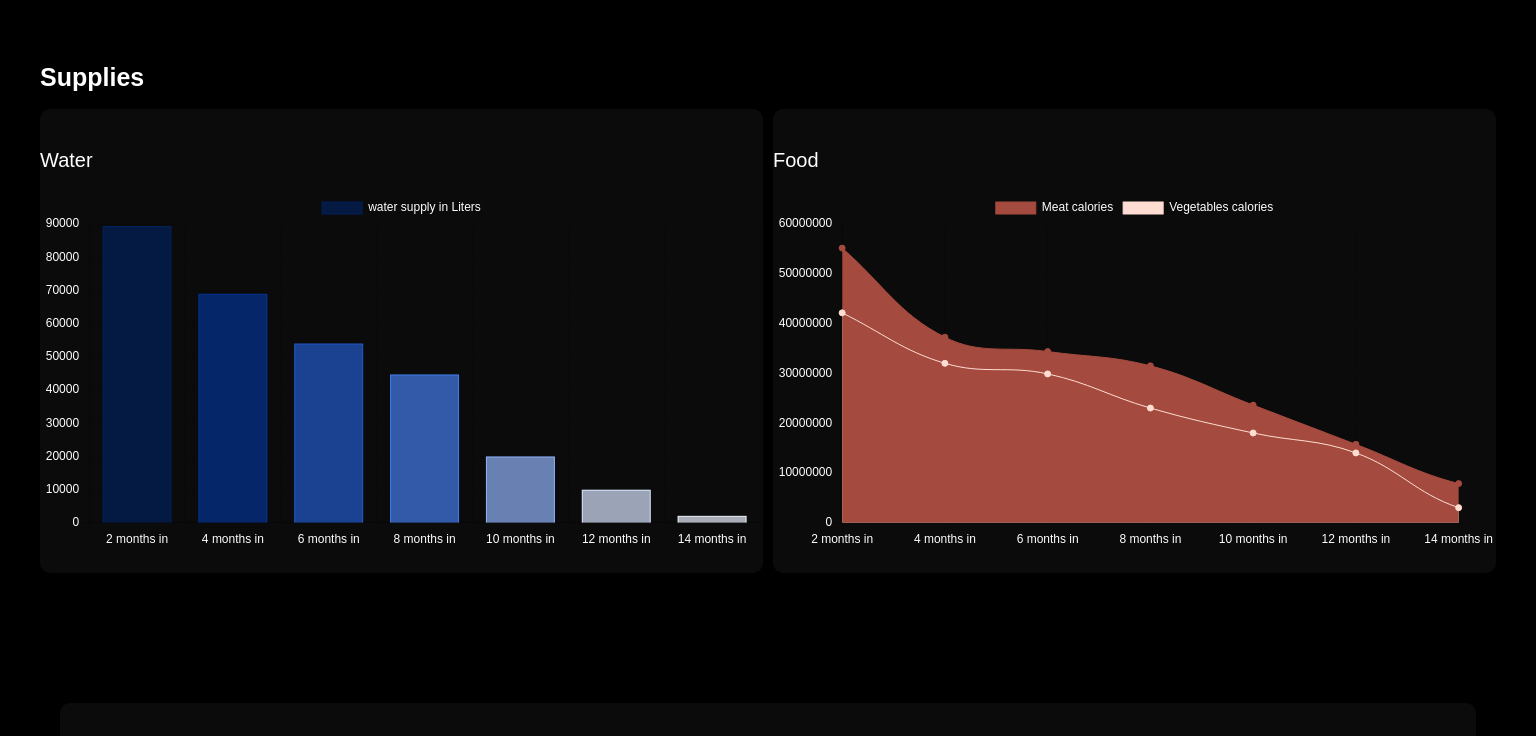
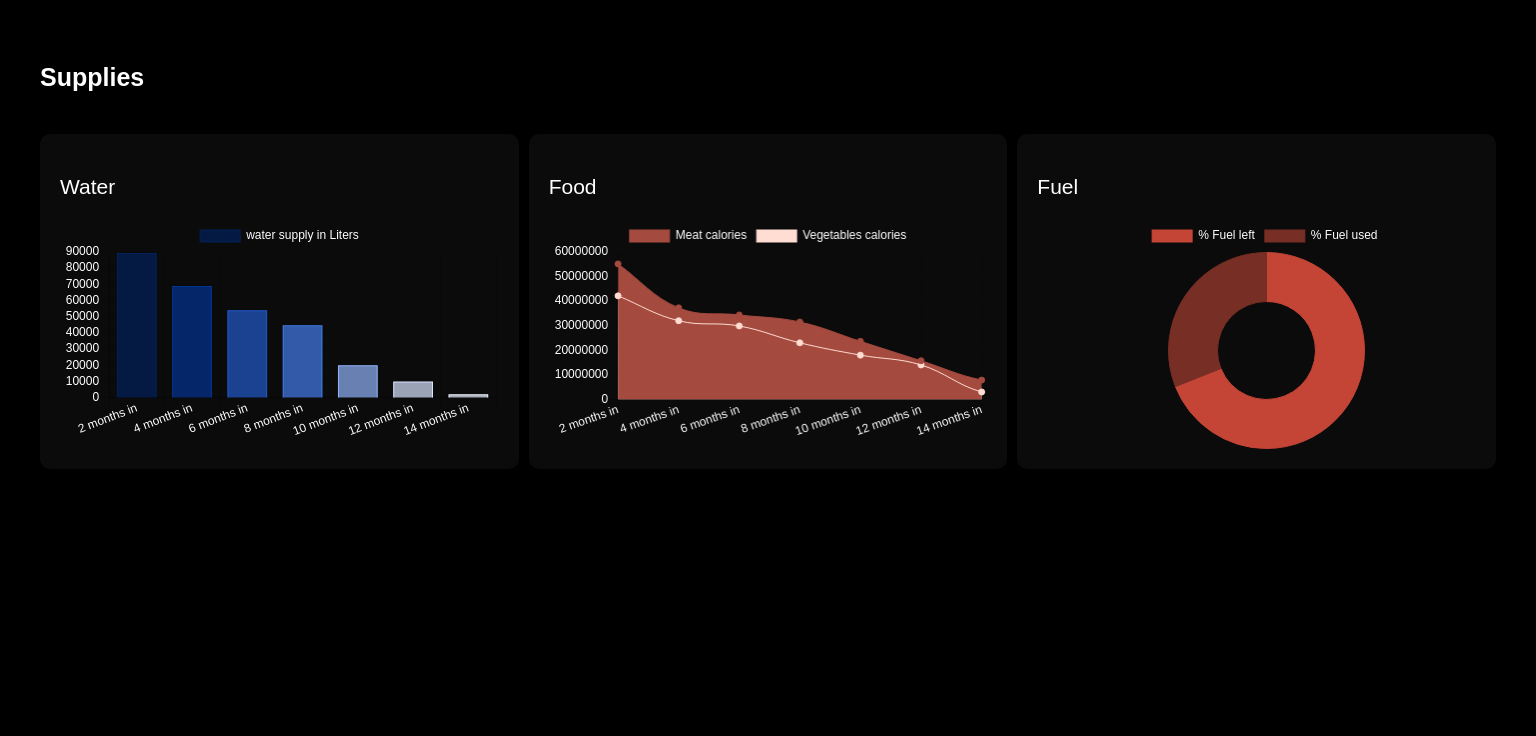
Before and after one commit to Megandb/XT2-challenge-1, a plain HTML site: page index.html in a window 1536 px wide. Shown: the part 48-784 px from the top of the page. Drawn offline with nearby package versions, Linux system fonts and the light colour scheme.

Commit message:
media queries afgemaakt, met grid
Hier heb ik de naam van de fuel aangepast bij de java pagina.
verder heb ik twee nieuwe schermbreedtes aangemaakt, 1200px en 1500px. Bij 1200px heb ik de h1 en p grootte aangepast en de grootte van mijn derde chart (fuel), niet zulke hele grote veranderingen dus.
Bij 1500px schermbreedtes heb ik mijn grid aangepast, ze staan nu met z'n drieën naast elkaar. In totaal drie keer media queries gebruikt.

```diff
--- a/main.js
+++ b/main.js
@@ -128,10 +128,10 @@ var ctx = document.getElementById('thirdChart').getContext('2d');
 var thirdChart = new Chart(ctx, {
     type: 'doughnut',
     data: {
-        labels: ['Fuel left', 'Fuel used '],
+        labels: ['% Fuel left', '% Fuel used '],
 
         datasets: [{
-            label: 'Fuel',
+            label: 'Fuel in %',
             data: [69, 31],
             backgroundColor: [
                 'rgba(196, 69, 54, 1)',
--- a/style.css
+++ b/style.css
@@ -4,6 +4,7 @@ background-color: black;
 margin: 0px;
 padding:0px;
 }
+
 .logo img{
 	width:200px;
 
@@ -20,29 +21,35 @@ h1{
 	color: white;
 	font-family: Arial, sans-serif;
 	margin-left: 40px;
-	font-size: 25px;
+	font-size: 18px;
+	max-width:100%;
+	padding-bottom: 25px;
 }
 p{
 	color: white;
 	font-family: Arial, sans-serif;
 
-	font-size: 20px;
+	font-size: 16px;
 }
 
 .box1{
 	background-color: #0B0B0B;
 	border-radius: 10px;
-	padding-bottom: 20px;
+	padding-bottom: 30px;
 	padding-top: 20px;
-	margin-bottom: 100px;
+	padding-left: 20px;
+	padding-right: 20px;
+	margin-bottom: 50px;
 
 }
 .box2{
 	background-color: #0B0B0B;
 	border-radius: 10px;
-	padding-bottom: 20px;
+	padding-bottom: 30px;
 	padding-top: 20px;
-	margin-bottom: 100px;
+	padding-left: 20px;
+	padding-right: 20px;
+	margin-bottom: 50px;
 }
 .box3{
 	background-color: #0B0B0B;
@@ -50,6 +57,8 @@ p{
 	padding-bottom: 20px;
 	padding-top: 20px;
 	margin-bottom: 100px;
+	padding-left:20px;
+
 }
 .grid-container{
 	display: block;
@@ -63,34 +72,92 @@ canvas {
 }
 
 @media screen and (min-width:800px){
+
+	h1{
+		font-size: 22px;
+	}
+	p{
+		font-size: 18px;
+	}
 	canvas {
-
-
+		max-width:100%;
 	}
 	.grid-container {
 		display: grid;
 		grid-template-columns: 1fr 1fr;
 		grid-template-rows: auto auto;
 		grid-gap: 10px;
-
+		max-width:100%;
 
 		}
 
 		.grid-item-1 {
 			grid-column: 1/2;
 			grid-row: 1/2;
+			padding-bottom: 0px;
 		}
 		.grid-item-2 {
 			grid-column: 2/3;
 			grid-row: 1/2;
+			padding-bottom: 0px;
 		}
 		.grid-item-3 {
 			grid-column: 1/3;
 			grid-row: 2/3;
-			padding:20px;
+			padding:50px;
 		}
-		.box1{
-			width:;
+
+		.box3{
+		margin-bottom: 10px;
 
 		}
 }
+@media screen and (min-width:1200px){
+
+		h1{
+			font-size: 25px;
+		}
+		p{
+			font-size: 21px;
+		}
+		.grid-container {
+			display: grid;
+			grid-template-columns: 1fr 1fr;
+			grid-template-rows: auto auto;
+			grid-gap: 20px;
+			max-width:100%;
+		}
+			.grid-item-3 {
+				grid-column: 1/3;
+				grid-row: 2/3;
+				padding:80px;
+
+			}
+}
+
+@media screen and (min-width:1500px){
+	.grid-container {
+			display: grid;
+			grid-template-columns: 1fr 1fr 1fr;
+			grid-template-rows: auto auto;
+			grid-gap: 10px;
+			max-width:100%;
+
+			}
+
+			.grid-item-1 {
+				grid-column: 1/2;
+				grid-row: 1/2;
+				padding-bottom: 0px;
+			}
+			.grid-item-2 {
+				grid-column: 2/3;
+				grid-row: 1/2;
+
+			}
+			.grid-item-3 {
+				grid-column: 3/3;
+				grid-row: 1/2;
+				padding:0px;
+			}
+}
```
